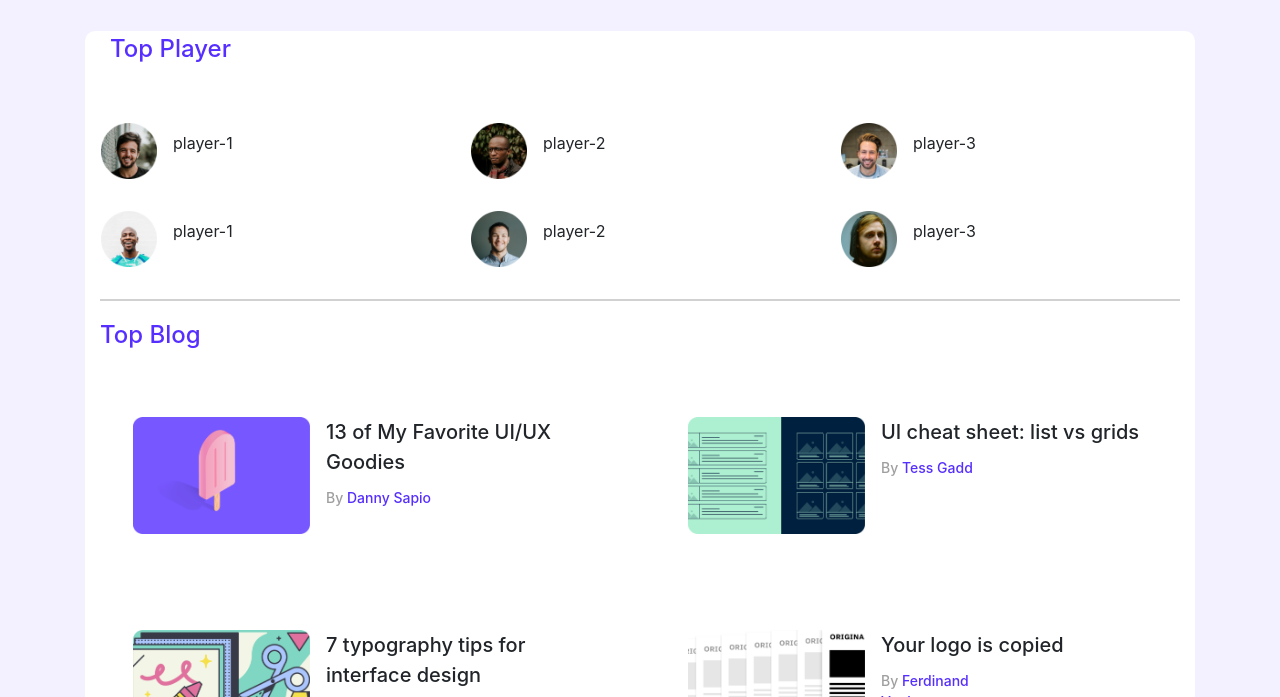
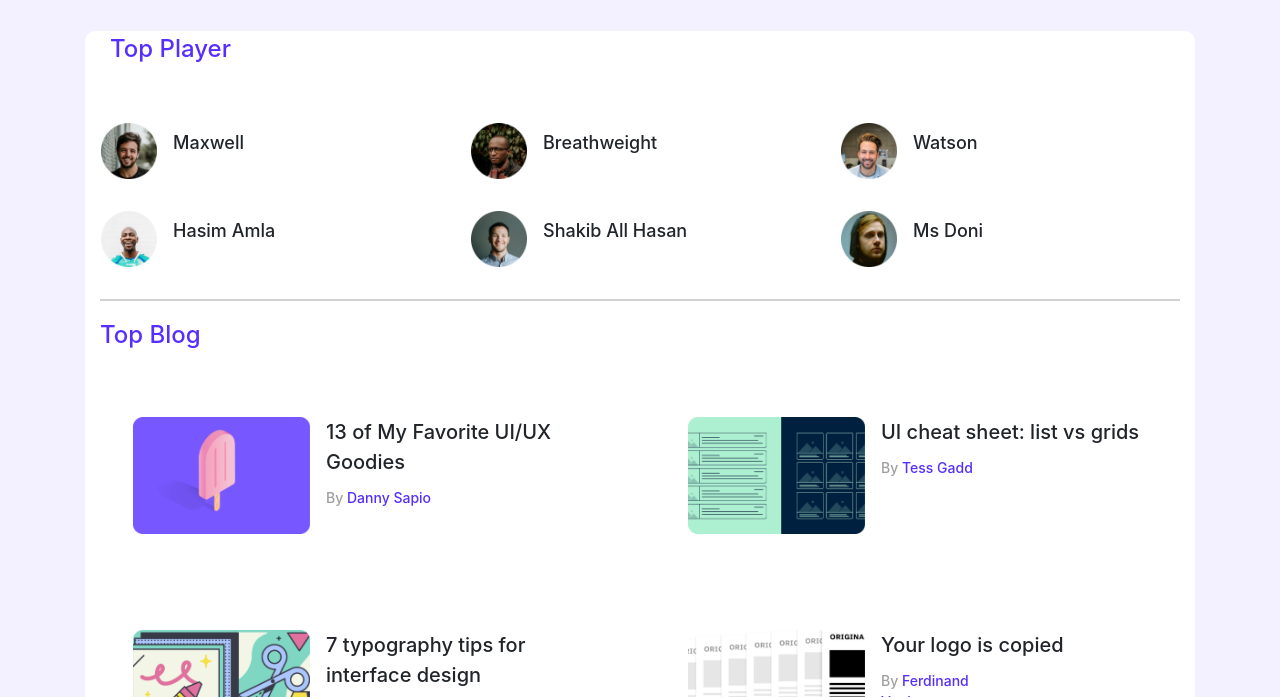
Before and after one commit to mdsharif34/leader-board, a plain HTML site: page index.html in a window 1280 px wide. Shown: the part 85-782 px from the top of the page. Drawn offline with nearby package versions, Linux system fonts and the light colour scheme.

Commit message:
first commit-done

```diff
--- a/index.html
+++ b/index.html
@@ -7,7 +7,7 @@
     <link rel="stylesheet" href="https://stackpath.bootstrapcdn.com/bootstrap/4.5.0/css/bootstrap.min.css" integrity="sha384-9aIt2nRpC12Uk9gS9baDl411NQApFmC26EwAOH8WgZl5MYYxFfc+NcPb1dKGj7Sk" crossorigin="anonymous">
     <link rel="stylesheet" href="styles/style.css">
     <link rel="stylesheet" href="https://cdnjs.cloudflare.com/ajax/libs/font-awesome/4.7.0/css/font-awesome.min.css">
-
+    <link rel="shortcut icon" href="images/icon/Group 5.png" type="image/x-icon">
 </head>
 <body>
     <header>
@@ -45,28 +45,28 @@
         <div class="row">
           <div class="col-md-4 col-sm-6 player p-3 d-flex align-items-center">
             <img src="images/photo/pro1.png" alt="">
-            <p class="pl-3">player-1</p>
+            <p class="pl-3">Maxwell</p>
           </div>
           <div class="col-md-4 col-sm-6 player p-3 d-flex align-items-center">
             <img src="images/photo/pro2.png" alt="">
-            <p class="pl-3">player-2</p>
+            <p class="pl-3">Breathweight</p>
           </div>
           <div class="col-md-4 col-sm-6 player p-3 d-flex align-items-center">
             <img src="images/photo/pro3.png" alt="">
-            <p class="pl-3">player-3</p>
+            <p class="pl-3">Watson</p>
           </div>
 
           <div class="col-md-4 col-sm-6 player p-3 d-flex align-items-center">
             <img src="images/photo/pro4.png" alt="">
-            <p class="pl-3">player-1</p>
+            <p class="pl-3">Hasim Amla</p>
           </div>
           <div class="col-md-4 col-sm-6 player p-3 d-flex align-items-center">
             <img src="images/photo/pro5.png" alt="">
-            <p class="pl-3">player-2</p>
+            <p class="pl-3">Shakib All Hasan</p>
           </div>
           <div class="col-md-4 col-sm-6 player p-3 d-flex align-items-center">
             <img src="images/photo/pro6.png" alt="">
-            <p class="pl-3">player-3</p>
+            <p class="pl-3">Ms Doni</p>
           </div>
         </div>
         <hr>
--- a/styles/style.css
+++ b/styles/style.css
@@ -81,3 +81,7 @@ h3{
 .marzine{
     margin: 40px 0px 40px 10px;
 }
+p{
+    font-weight: 500;
+    font-size: 18px;
+}
```
